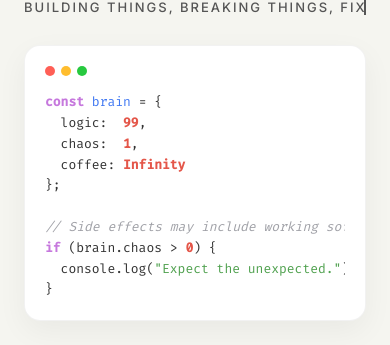
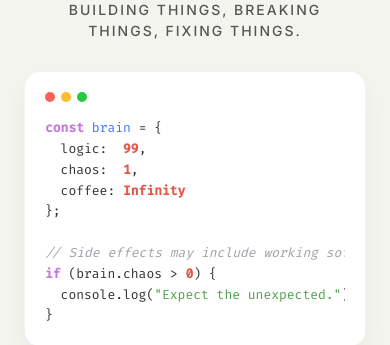
Before and after one commit to Harindu0/Protfilio-Web, a plain HTML site: page index.html in a window 390 px wide. Shown: the part 132-477 px from the top of the page. Drawn offline with nearby package versions, Linux system fonts and the light colour scheme.

Commit message:
Add styles for subtitle without typing animation

```diff
--- a/style.css
+++ b/style.css
@@ -347,6 +347,19 @@ body {
     height: auto;
   }
 
+  .subtitle {
+    /* Disable the typing animation */
+    animation: none !important;
+    border-right: none !important;
+    white-space: normal !important;
+    overflow: visible !important;
+
+    /* Make it look nice on mobile */
+    font-size: 14px;
+    line-height: 1.5;
+    padding: 0 10px;
+  }
+
   .page {
     height: auto;
     min-height: 100vh;
```
